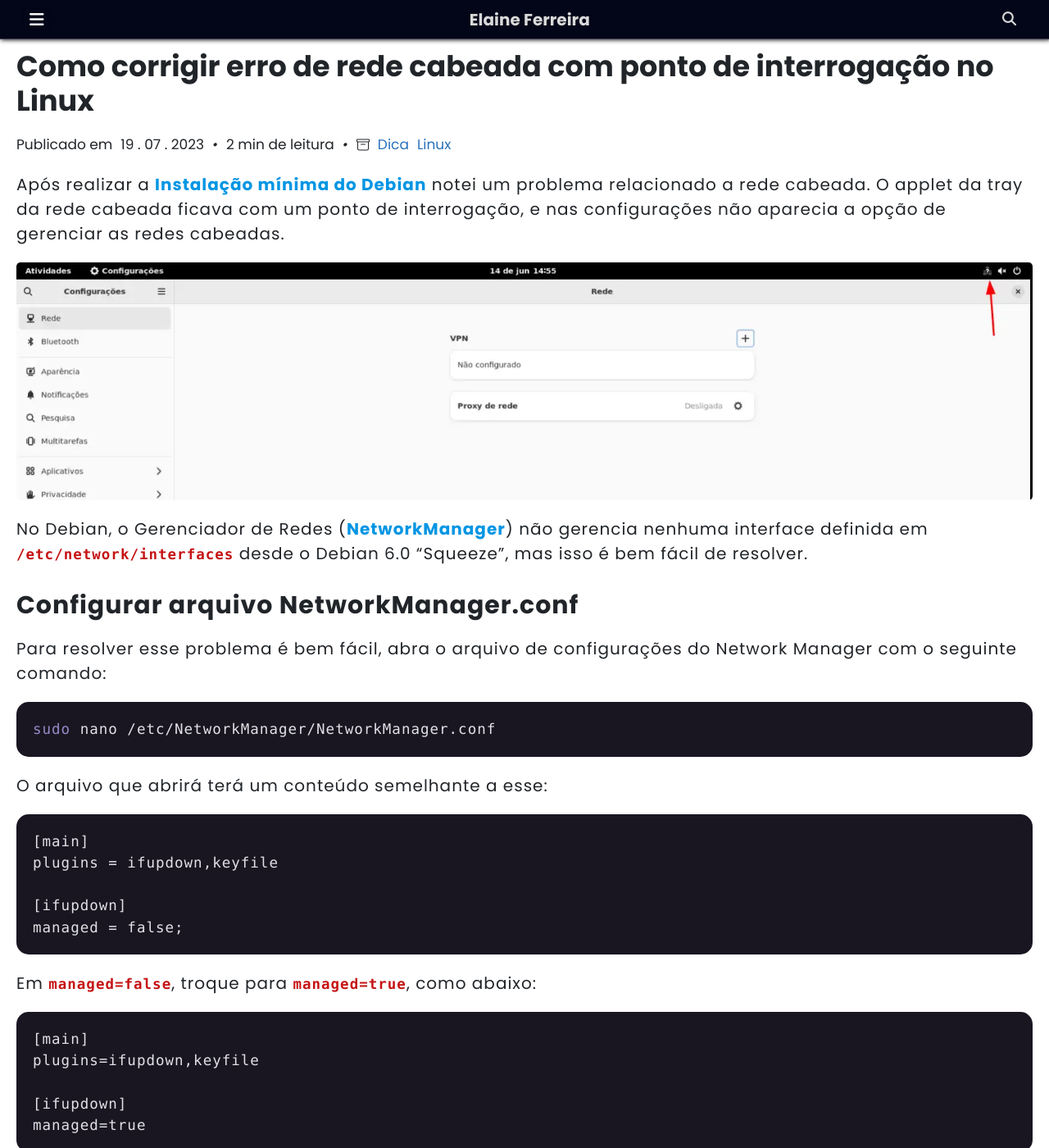
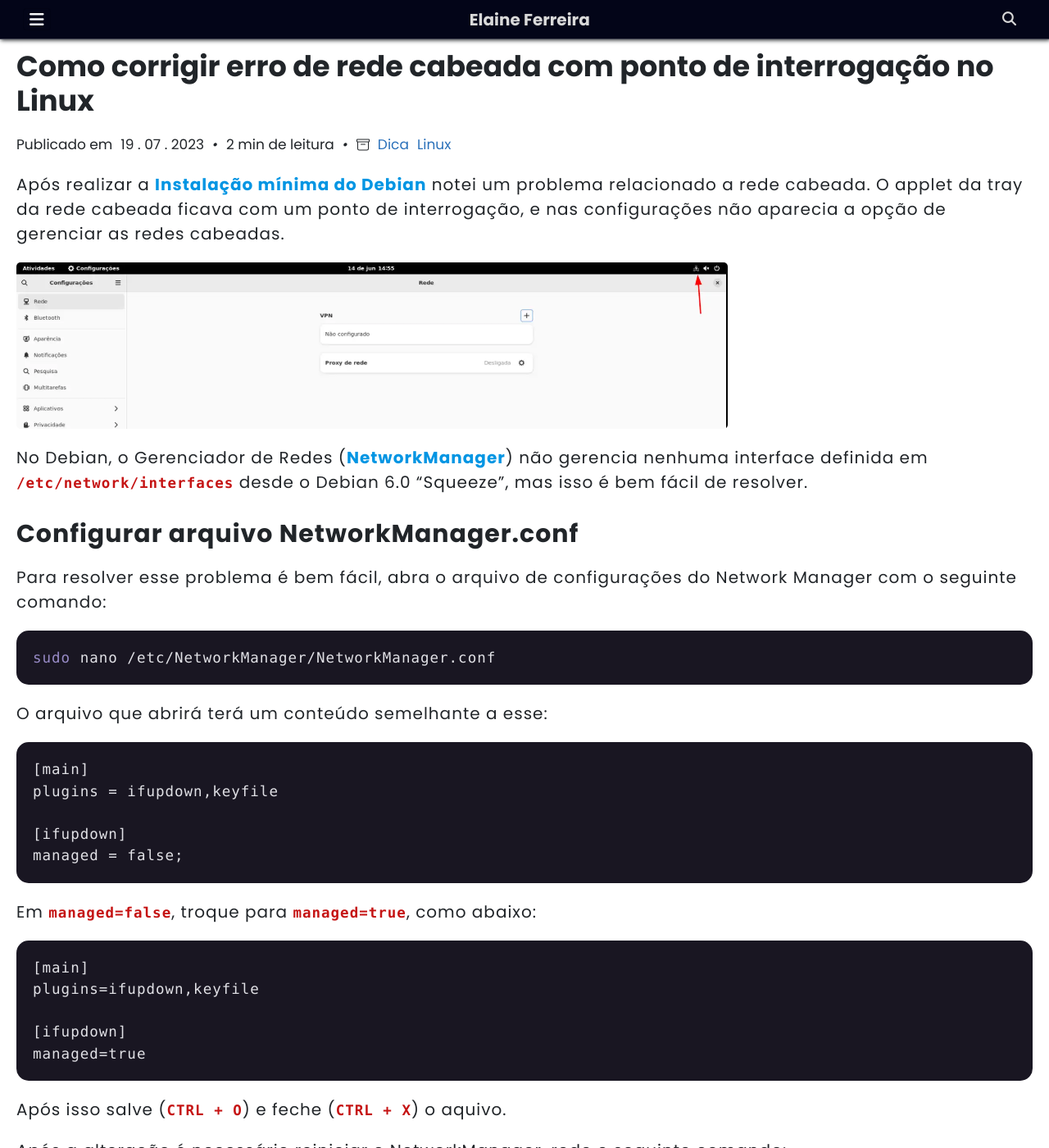
Before and after one commit to elainefs/elainefs.github.io, a Jekyll site: the page built from _posts/2023-07-19-corrigir-erro-de-rede-cabeada-com-ponto-de-interrogacao-no-linux.md, in a window 1280 px wide and 1400 px high. Shown: the whole window at 82% size. Built offline with Jekyll 4.4.1, drawn with Linux system fonts in a browser that asks for light colours; the table of contents is made by our own code.

Commit message:
feat: change max width for images in posts

```diff
--- a/assets/css/post.css
+++ b/assets/css/post.css
@@ -18,6 +18,10 @@
   border-radius: 0.5rem;
   object-fit: contain;
   object-position: 50% 50%;
+}
+
+.content-post img {
+  max-width: 70%;
 }
 
 .content-post a {
```
